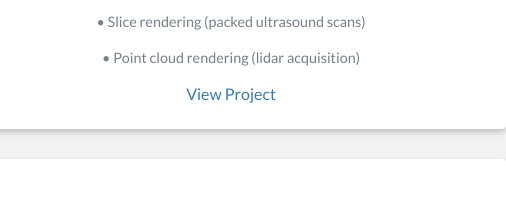
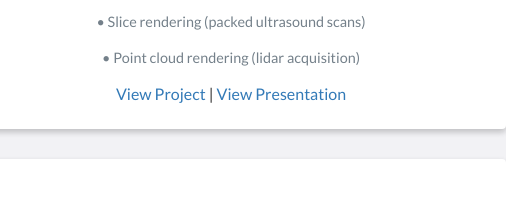
Before and after one commit to hiergaut/hiergaut.github.io, a website: page index.html in a window 1280 px wide. Shown: the part 4943-5162 px from the top of the page, 774-1280 px from the left. Drawn offline with nearby package versions, Linux system fonts and the light colour scheme.

Commit message:
added view presentation

```diff
--- a/index.html
+++ b/index.html
@@ -459,6 +459,8 @@ I've always been interested in the shapes and geometries that objects can have,
 						<!-- <a href="doc/PSL_Demo.mp4">View Demo</a> -->
 						<!-- | -->
 						<a href="https://www.irit.fr/tplay/">View Project</a>
+						|
+						<a href="doc/SeminarTPLAY.pdf">View Presentation</a>
 
                     </div>
                 </div>
```
Also changed, not shown: 1 other file.
